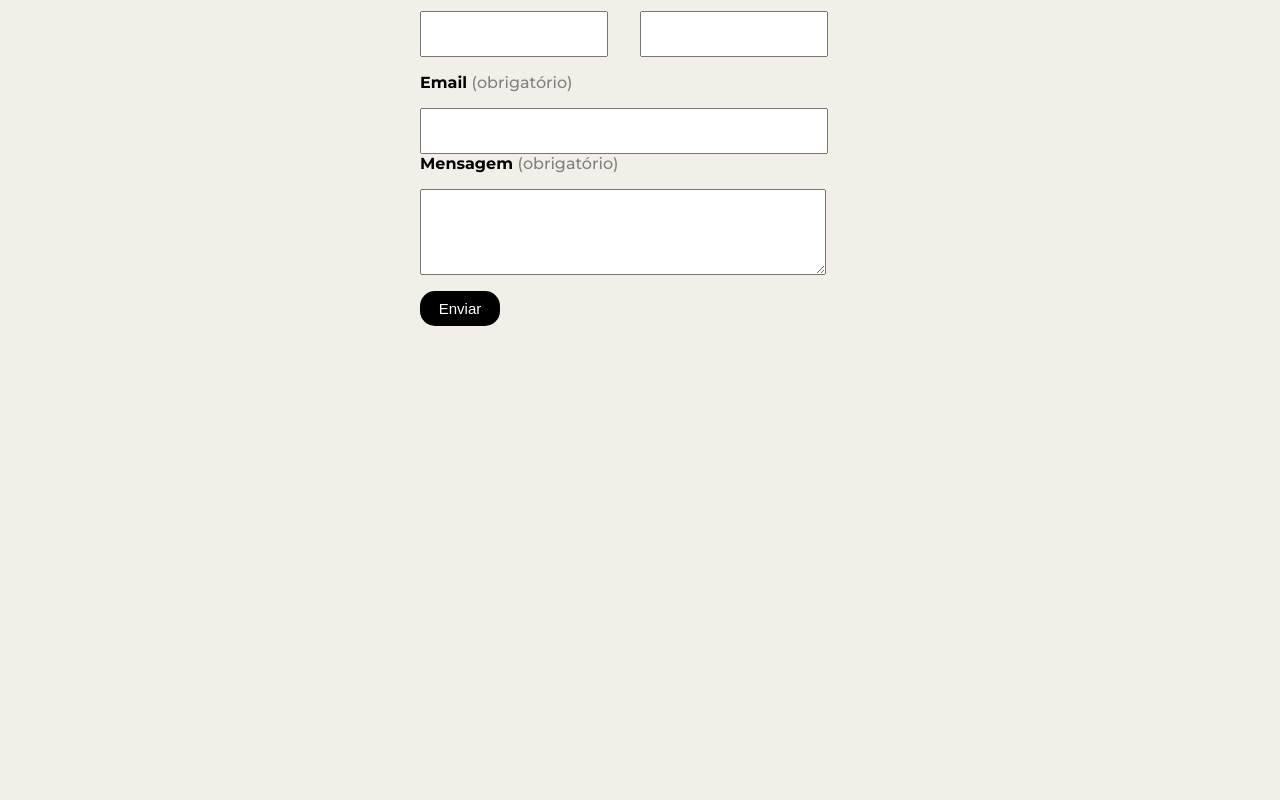
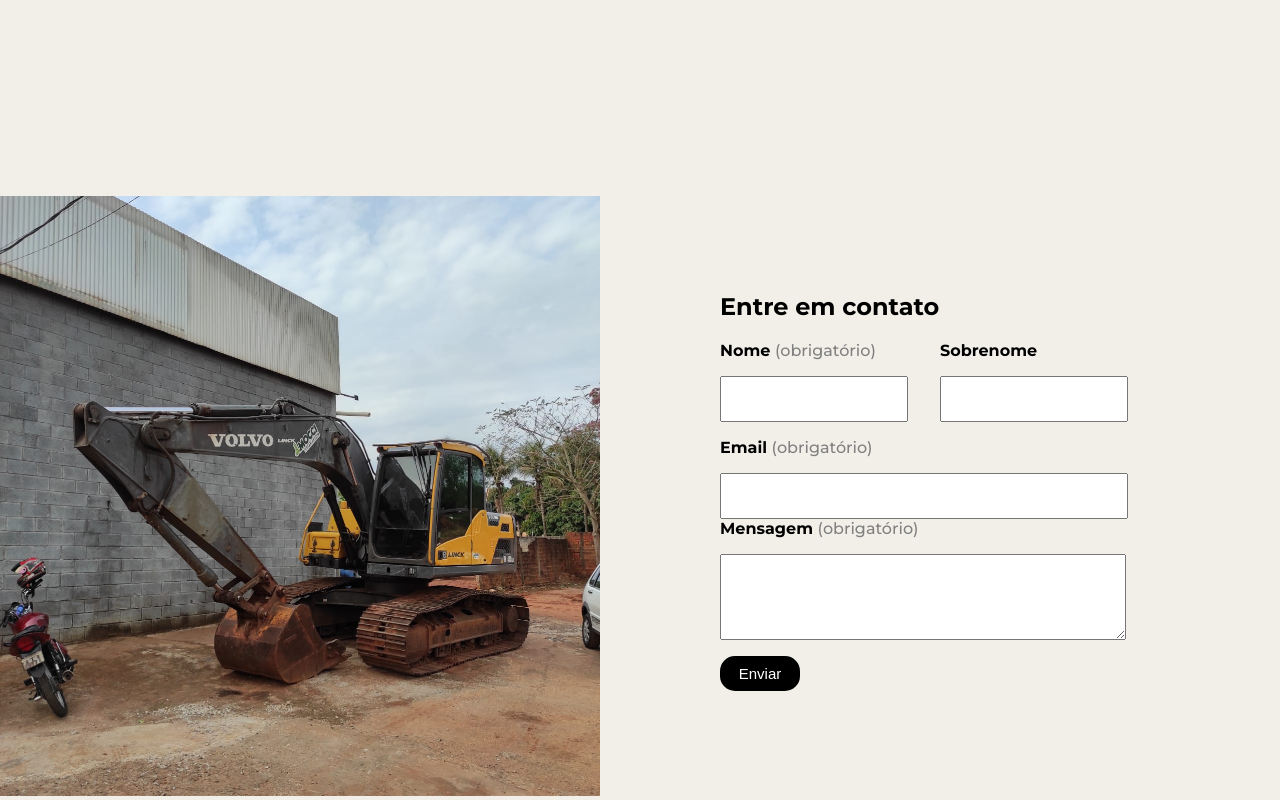
Before and after one commit to AlmirJrDev/JMOCCITERRAPLANAGEM, a React (Vite) app: page / in a window 1280 px wide. Shown: the part 4868-5668 px from the top of the page. Before the commit the page ends 5226 px from the top, so only its background shows below. Built offline with nearby package versions, Linux system fonts and the light colour scheme.

Commit message:
finished form html+css

```diff
--- a/src/components/Contact/index.tsx
+++ b/src/components/Contact/index.tsx
@@ -1,5 +1,5 @@
 import { ContainerContact, DivImg, FormContainer, FormGroup } from "./style";
-
+import Escavadeira from "../../assets/escavadeira.jpeg"
 
 export function Contact() {
 
@@ -9,7 +9,7 @@ export function Contact() {
   return(
     <ContainerContact>
       <DivImg>
-
+        <img src={Escavadeira} alt="" />
       </DivImg>
 
       <FormContainer>
--- a/src/components/Contact/style.ts
+++ b/src/components/Contact/style.ts
@@ -3,20 +3,21 @@ import { styled } from "styled-components";
 export const ContainerContact = styled.section`
   display: flex;
   align-items: center;
-  justify-content: center;
+  justify-content: space-between;
+
 
 
 
 `
 export const DivImg = styled.div`
-  display: flex;
-  align-items: center;
-  justify-content: center;
+
+
+
   img{
 
   object-fit: cover;
-    height: 400px;
-    width: 800px;
+    height: 600px;
+    width: 600px;
 
 
   }
@@ -26,7 +27,7 @@ export const FormContainer = styled.div`
   align-items: flex-start;
   justify-content: center;
   flex-direction: column;
-
+  margin: 0 auto;
   form{
     display: flex;
     align-items: flex-start;
--- a/src/components/Medias/style.ts
+++ b/src/components/Medias/style.ts
@@ -6,7 +6,7 @@ export const ContainerMedias = styled.section`
   align-items: center;
 
   flex-direction: column;
-  margin-bottom: 2rem;
+  margin-bottom: 20rem;
 
 
   h2{
```
